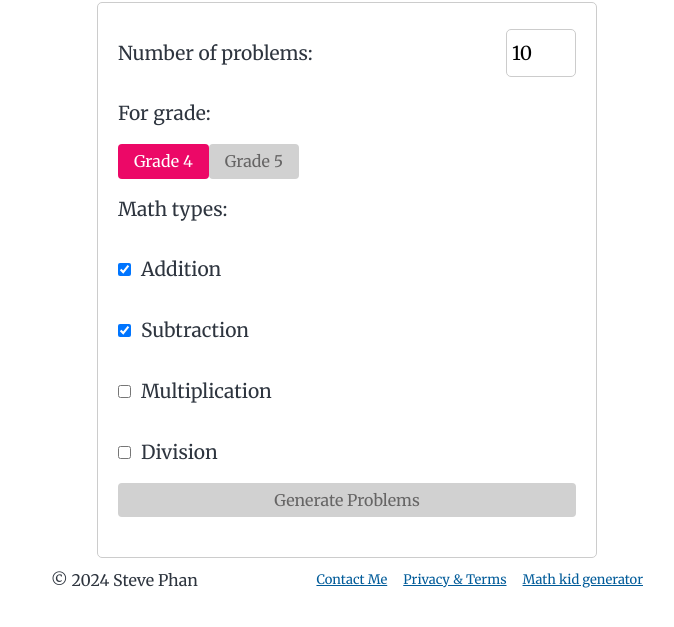
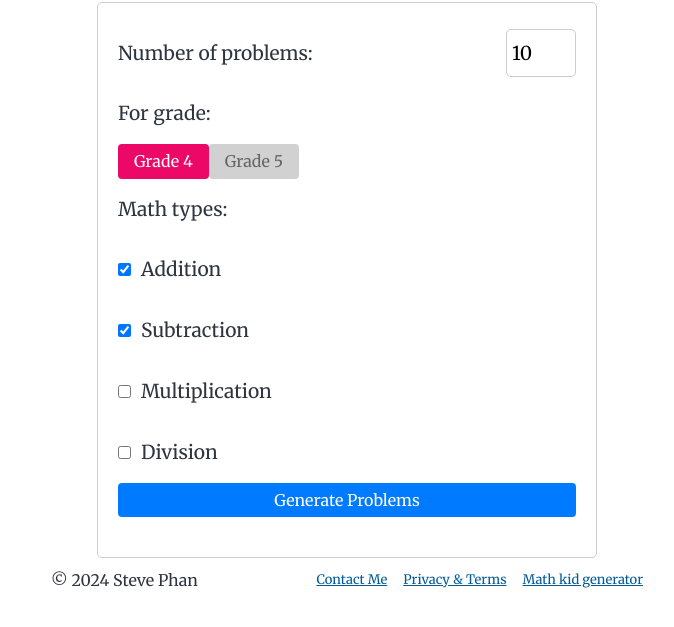
Before and after one commit to steve-phan/thongtin.de, a Gatsby site: page /math in a window 1280 px wide. Shown: the part 183-810 px from the top of the page, without its empty margins (293-967 px from the left). Built offline with nearby package versions, Linux system fonts and the light colour scheme; Gatsby itself is replaced by a stand-in of ours; what @react-pdf/renderer would draw is missing.

Commit message:
UI adjusted

```diff
--- a/src/components/MathGenerator/MathGenerator.helpers.ts
+++ b/src/components/MathGenerator/MathGenerator.helpers.ts
@@ -40,7 +40,7 @@ export const generateProblems = (
       case "division":
         operand2 = Math.floor(Math.random() * 30) + 4
         operand1 = operand2 * (Math.floor(Math.random() * 30) + 7) * extraNumber
-        problem = `${operand1} / ${operand2} = ___`
+        problem = `${operand1} : ${operand2} = ___`
         break
       default:
         break
--- a/src/shared-UI/Button/Button.tsx
+++ b/src/shared-UI/Button/Button.tsx
@@ -7,7 +7,7 @@ type Props = {
   type?: "button" | "submit" | "reset"
   disabled?: boolean
   variant?: "primary" | "secondary"
-  active?: boolean // New prop for indicating if the button is active
+  active?: boolean
 }
 
 const buttonStyles = css`
@@ -44,10 +44,14 @@ const Button = ({
   type = "button",
   disabled = false,
   variant = "primary",
-  active = false, // Default value for active prop is false
+  active,
 }: Props) => {
+  console.log({
+    typeof: typeof active,
+  })
   const variantStyles = variant === "primary" ? primaryStyles : secondaryStyles
-  const activeVariantStyles = active ? activeStyles : inActiveStyles
+  const activeVariantStyles =
+    typeof active === "boolean" ? (active ? activeStyles : inActiveStyles) : {}
 
   return (
     <button
```
